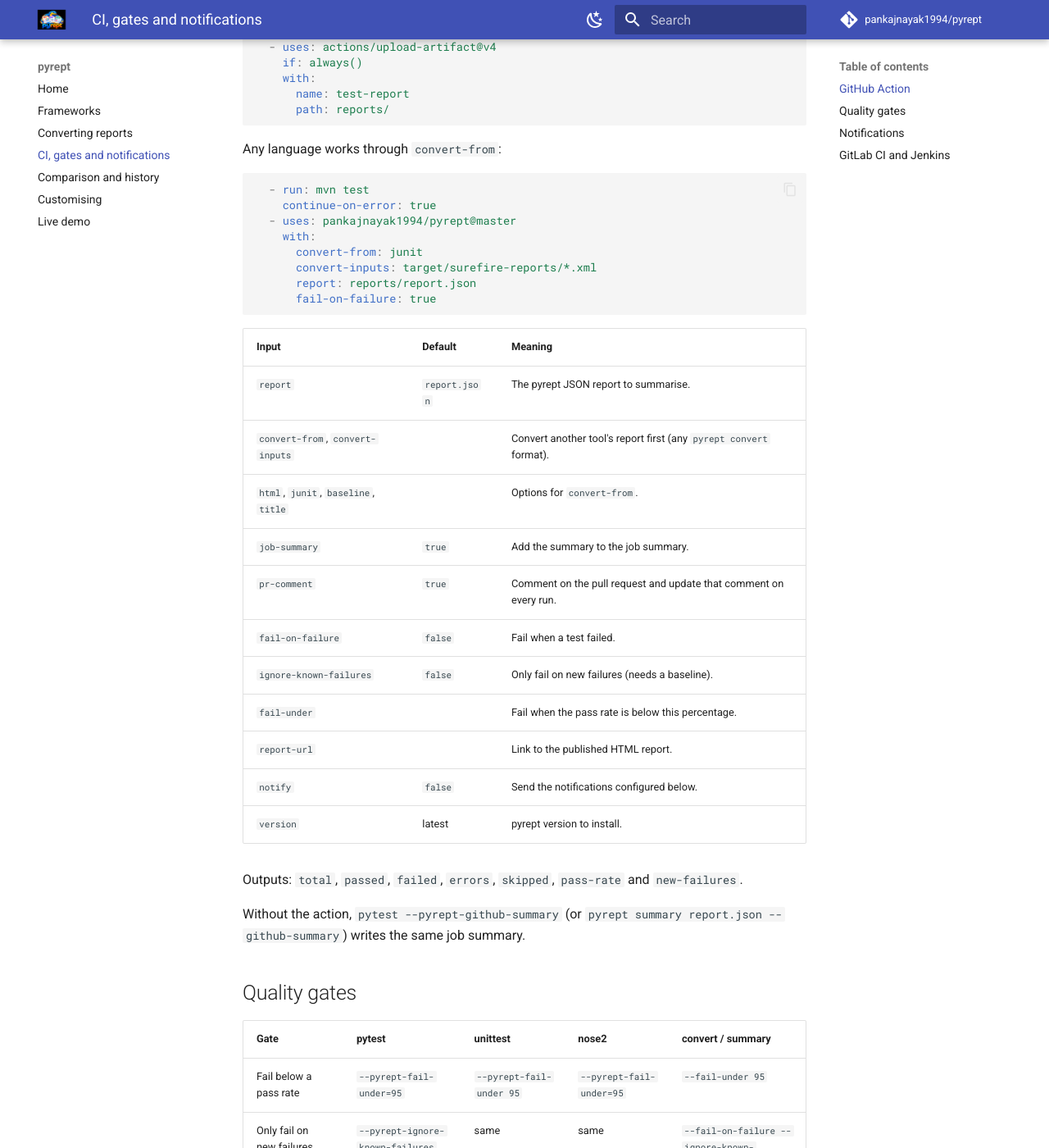
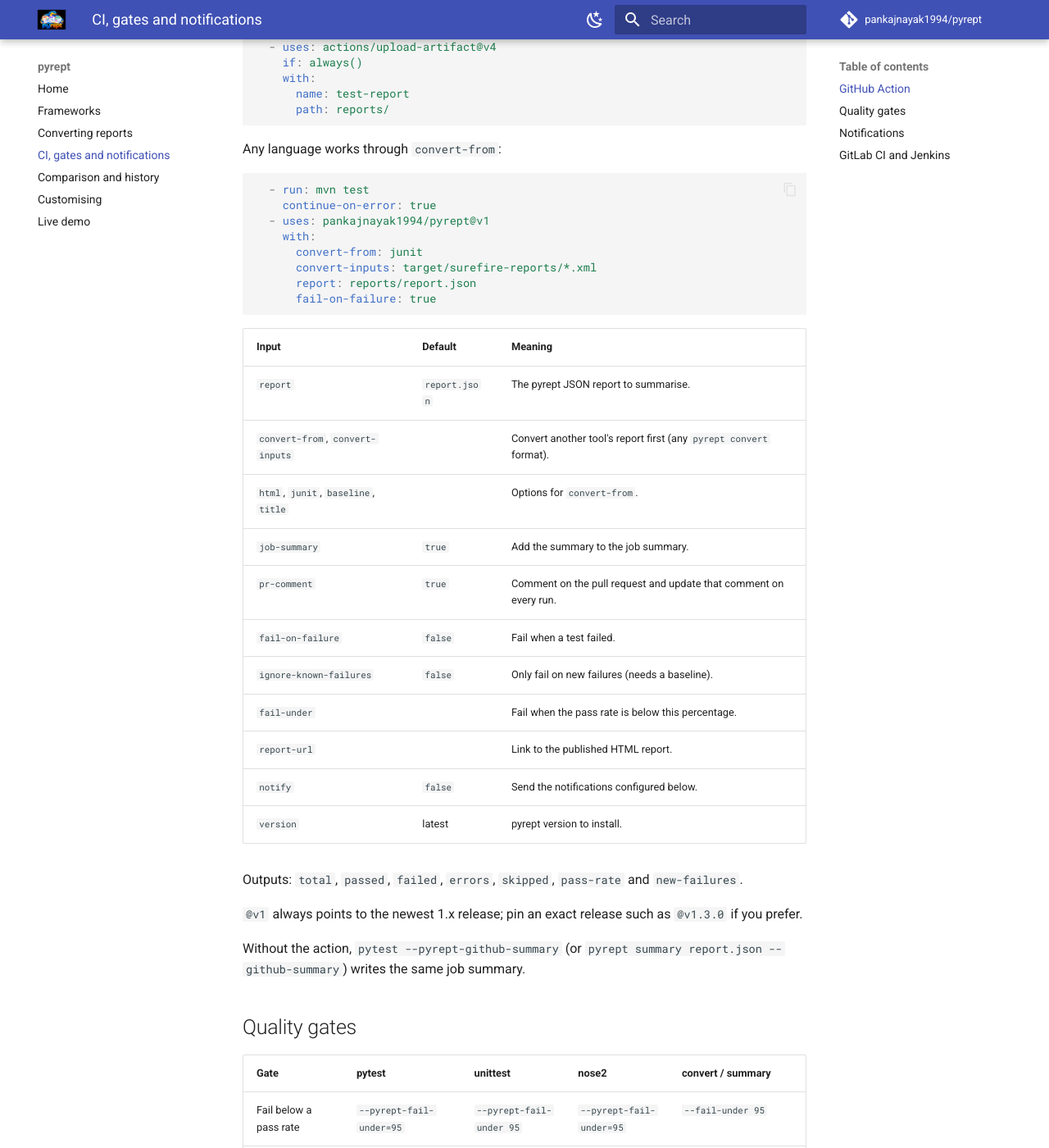
Before and after one commit to pankajnayak1994/pyrept, an MkDocs documentation site: the page built from docs/ci.md, in a window 1280 px wide and 1400 px high, scrolled down 546 px. Shown: the whole window at 82% size. Built offline with MkDocs 1.6.1 and Material for MkDocs 9.7.7, drawn with Linux system fonts in a browser that asks for light colours; comment, search, counter and statistics services are not loaded; some of the changed text lies outside the part shown.

Commit message:
Automate releases: v1 action tag, GitHub releases, pytest-pyrept and action tests
- publish.yml: after tagging, move the major tag (v1) for the GitHub Action;
  after the PyPI upload, create the GitHub release (generated notes, built
  files) and publish the pytest-pyrept alias package with the same version
- Merged PRs titled "[SKIP] ..." or labelled skip-release are not released
- New workflow action.yml runs the action from this repository (uses: ./) on
  every pull request: summarises pyrept's own test suite and converts JUnit XML
- Dependabot keeps the workflows' actions up to date (labelled skip-release)
- README and docs use pankajnayak1994/pyrept@v1; CONTRIBUTING documents the
  release automation and the two one-time setup steps

````diff
--- a/docs/ci.md
+++ b/docs/ci.md
@@ -16,7 +16,7 @@
       python-version: '3.13'
   - run: pip install pyrept && pytest --pyrept-json=reports/report.json --pyrept-html=reports/report.html
     continue-on-error: true            # let the action decide whether the job fails
-  - uses: pankajnayak1994/pyrept@master
+  - uses: pankajnayak1994/pyrept@v1
     with:
       report: reports/report.json
       fail-on-failure: true
@@ -32,7 +32,7 @@
 ```yaml
   - run: mvn test
     continue-on-error: true
-  - uses: pankajnayak1994/pyrept@master
+  - uses: pankajnayak1994/pyrept@v1
     with:
       convert-from: junit
       convert-inputs: target/surefire-reports/*.xml
@@ -55,6 +55,8 @@
 | `version` | latest | pyrept version to install. |
 
 Outputs: `total`, `passed`, `failed`, `errors`, `skipped`, `pass-rate` and `new-failures`.
+
+`@v1` always points to the newest 1.x release; pin an exact release such as `@v1.3.0` if you prefer.
 
 Without the action, `pytest --pyrept-github-summary` (or `pyrept summary report.json --github-summary`) writes the same job summary.
 
````
Also changed, not shown: CHANGELOG.md (+8 -1 lines), CONTRIBUTING.md (+13 -4 lines), README.md (+3 -3 lines), .github/pull_request_template.md, 3 other files.
